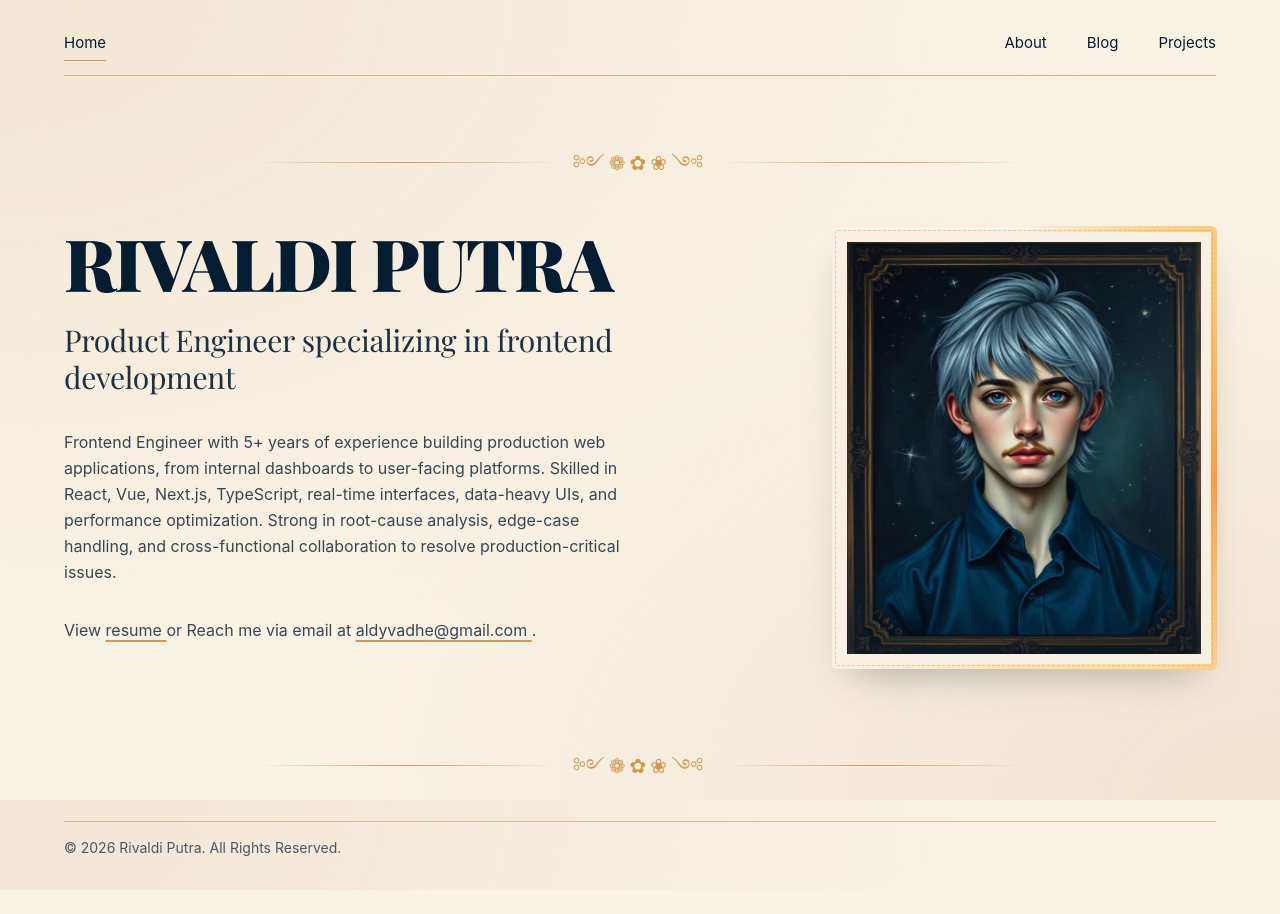
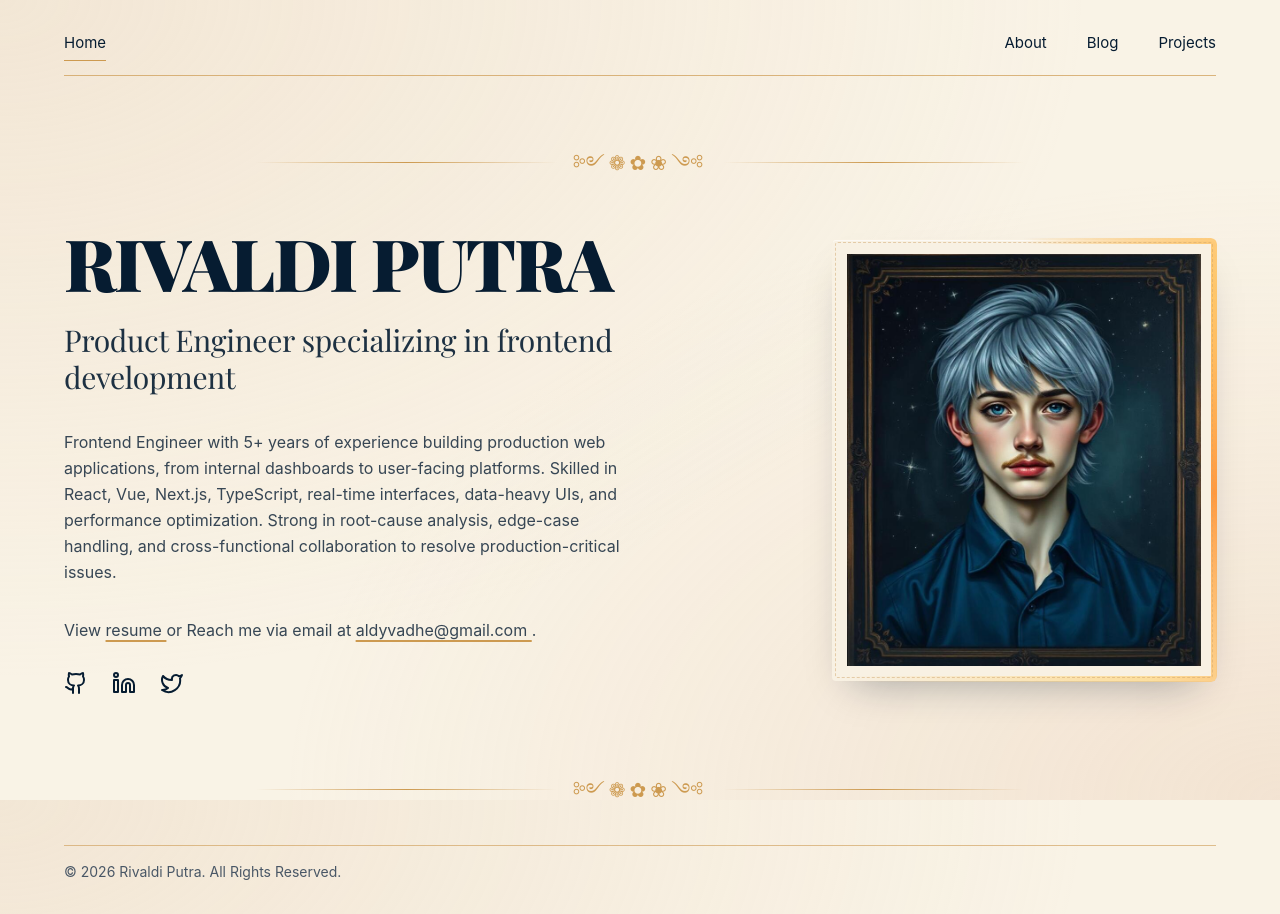
Before and after one commit to vadhe/rivaldi-putra, an Eleventy site: page index.html in a window 1280 px wide. Before the commit the page ends 890 px from the top, so only its background shows below. Built offline with nearby package versions, Linux system fonts and the light colour scheme; Eleventy itself is replaced by a stand-in of ours; files that its build step writes are made by us from their sources.

Commit message:
add icon social media

```diff
--- a/index.html
+++ b/index.html
@@ -52,23 +52,23 @@
             </p>
             <div class="mt-7 flex items-center justify-center gap-6 text-foreground lg:justify-start">
                 <a
-                    href="#"
+                    href="https://github.com/vadhe"
+                    target="_blank"
                     aria-label="GitHub"
                     class="hover:text-gold transition-colors"
-                    ><Github class="size-6"
-                /></a>
+                    ><svg xmlns="http://www.w3.org/2000/svg" width="24" height="24" viewBox="0 0 24 24" fill="none" stroke="currentColor" stroke-width="2" stroke-linecap="round" stroke-linejoin="round" class="lucide lucide-github size-6" aria-hidden="true"><path d="M15 22v-4a4.8 4.8 0 0 0-1-3.5c3 0 6-2 6-5.5.08-1.25-.27-2.48-1-3.5.28-1.15.28-2.35 0-3.5 0 0-1 0-3 1.5-2.64-.5-5.36-.5-8 0C6 2 5 2 5 2c-.3 1.15-.3 2.35 0 3.5A5.403 5.403 0 0 0 4 9c0 3.5 3 5.5 6 5.5-.39.49-.68 1.05-.85 1.65-.17.6-.22 1.23-.15 1.85v4"></path><path d="M9 18c-4.51 2-5-2-7-2"></path></svg></a>
                 <a
-                    href="#"
+                    href="https://www.linkedin.com/in/rivaldiptr/"
                     aria-label="LinkedIn"
+                    target="_blank"
                     class="hover:text-gold transition-colors"
-                    ><Linkedin class="size-6"
-                /></a>
+                    ><svg xmlns="http://www.w3.org/2000/svg" width="24" height="24" viewBox="0 0 24 24" fill="none" stroke="currentColor" stroke-width="2" stroke-linecap="round" stroke-linejoin="round" class="lucide lucide-linkedin size-6" aria-hidden="true"><path d="M16 8a6 6 0 0 1 6 6v7h-4v-7a2 2 0 0 0-2-2 2 2 0 0 0-2 2v7h-4v-7a6 6 0 0 1 6-6z"></path><rect width="4" height="12" x="2" y="9"></rect><circle cx="4" cy="4" r="2"></circle></svg></a>
                 <a
-                    href="#"
+                    href="https://x.com/vadhe_"
                     aria-label="Twitter"
+                    target="_blank"
                     class="hover:text-gold transition-colors"
-                    ><Twitter class="size-6"
-                /></a>
+                    ><svg xmlns="http://www.w3.org/2000/svg" width="24" height="24" viewBox="0 0 24 24" fill="none" stroke="currentColor" stroke-width="2" stroke-linecap="round" stroke-linejoin="round" class="lucide lucide-twitter size-6" aria-hidden="true"><path d="M22 4s-.7 2.1-2 3.4c1.6 10-9.4 17.3-18 11.6 2.2.1 4.4-.6 6-2C3 15.5.5 9.6 3 5c2.2 2.6 5.6 4.1 9 4-.9-4.2 4-6.6 7-3.8 1.1 0 3-1.2 3-1.2z"></path></svg></a>
             </div>
         </div>
 
```
